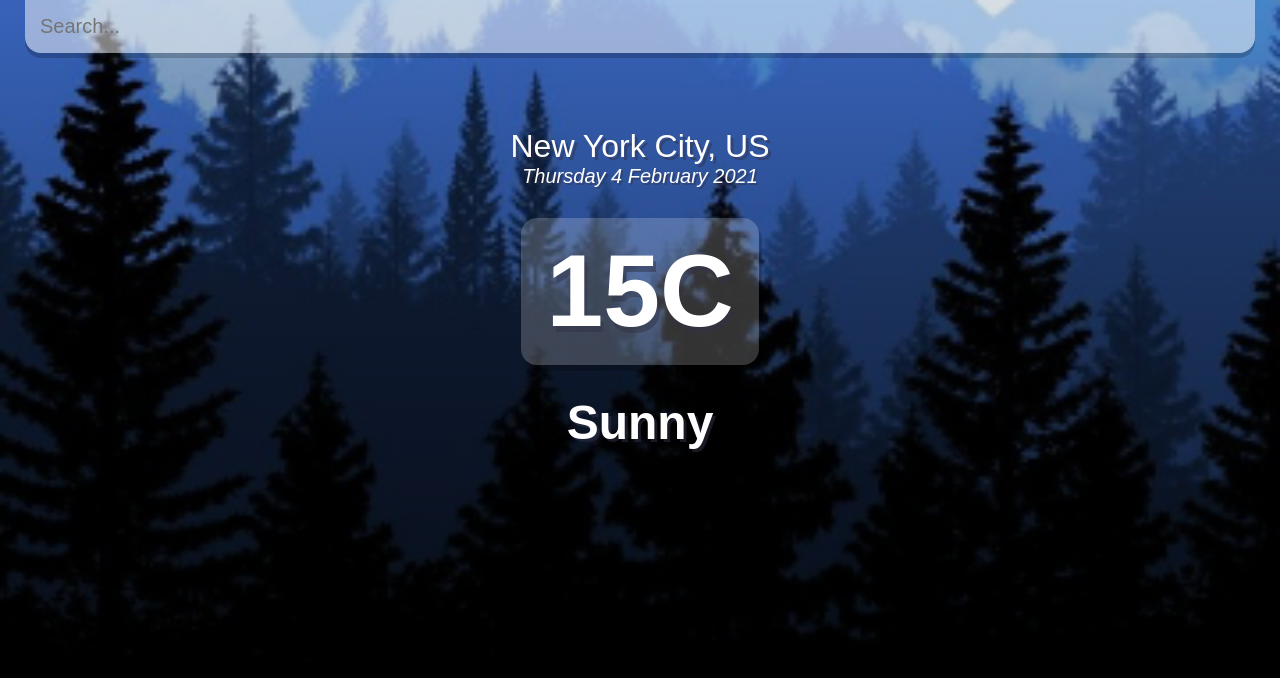
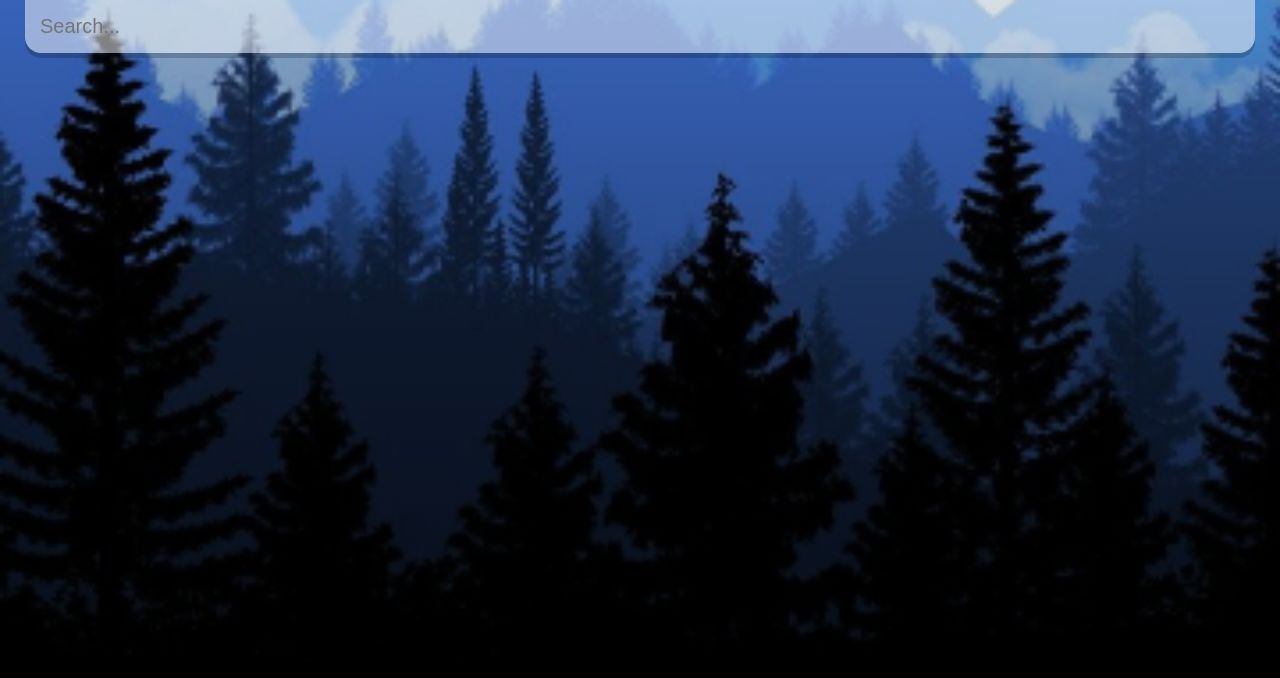
Before and after one commit to aingc/react-weather-app, a React (Create React App) app: page / in a window 1280 px wide. Shown: the top 678 px of the page. Built offline with nearby package versions, Linux system fonts and the light colour scheme.

Commit message:
Bare bones weather app, but have to search specific city

```diff
--- a/src/App.js
+++ b/src/App.js
@@ -55,7 +55,15 @@ function App() {
   };
 
   return (
-    <div className="app">
+    <div
+      className={
+        typeof weather.main != 'undefined'
+          ? weather.main.temp > 16
+            ? 'app warm'
+            : 'app'
+          : 'app'
+      }
+    >
       <main>
         <div className="search-box">
           <input
@@ -67,14 +75,24 @@ function App() {
             onKeyPress={search}
           />
         </div>
-        <div className="location-box">
-          <div className="location">New York City, US</div>
-          <div className="date">{dateBuilder(new Date())}</div>
-        </div>
-        <div className="weather-box">
-          <div className="temp">15C</div>
-          <div className="weather">Sunny</div>
-        </div>
+        {typeof weather.main != 'undefined' ? (
+          <div>
+            <div className="location-box">
+              <div className="location">
+                {weather.name}, {weather.sys.country}
+              </div>
+              <div className="date">{dateBuilder(new Date())}</div>
+            </div>
+            <div className="weather-box">
+              <div className="temp">
+                {Math.round(weather.main.temp * 10) / 10}°c
+              </div>
+              <div className="weather">{weather.weather[0].main}</div>
+            </div>
+          </div>
+        ) : (
+          ''
+        )}
       </main>
     </div>
   );
--- a/src/index.css
+++ b/src/index.css
@@ -12,11 +12,12 @@ body {
   background-image: url('./assets/cold-bg.jpg');
   background-size: cover;
   background-position: bottom;
-  transition: 0.4 ease-out;
+  transition: 0.4s ease;
 }
 
 .app.warm {
   background-image: url('./assets/warm-bg.jpg');
+  transition: 0.4s ease;
 }
 
 main {
@@ -84,7 +85,7 @@ main {
   border-radius: 16px;
   padding: 15px 25px;
   color: #fff;
-  font-size: 102px;
+  font-size: 85px;
   font-weight: 900;
   text-shadow: 3px 6px rgba(50, 50, 70, 0.5);
   text-align: center;
```
